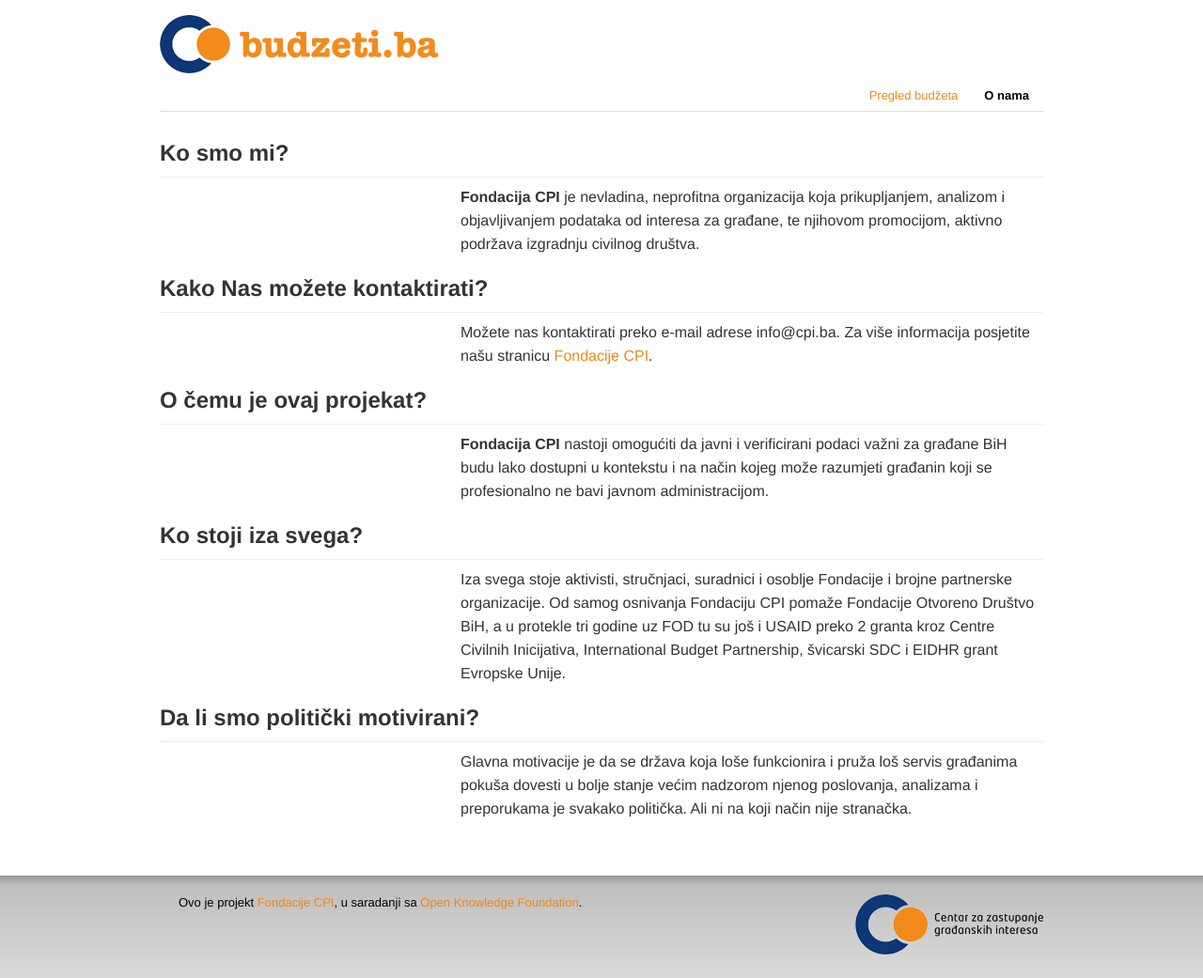
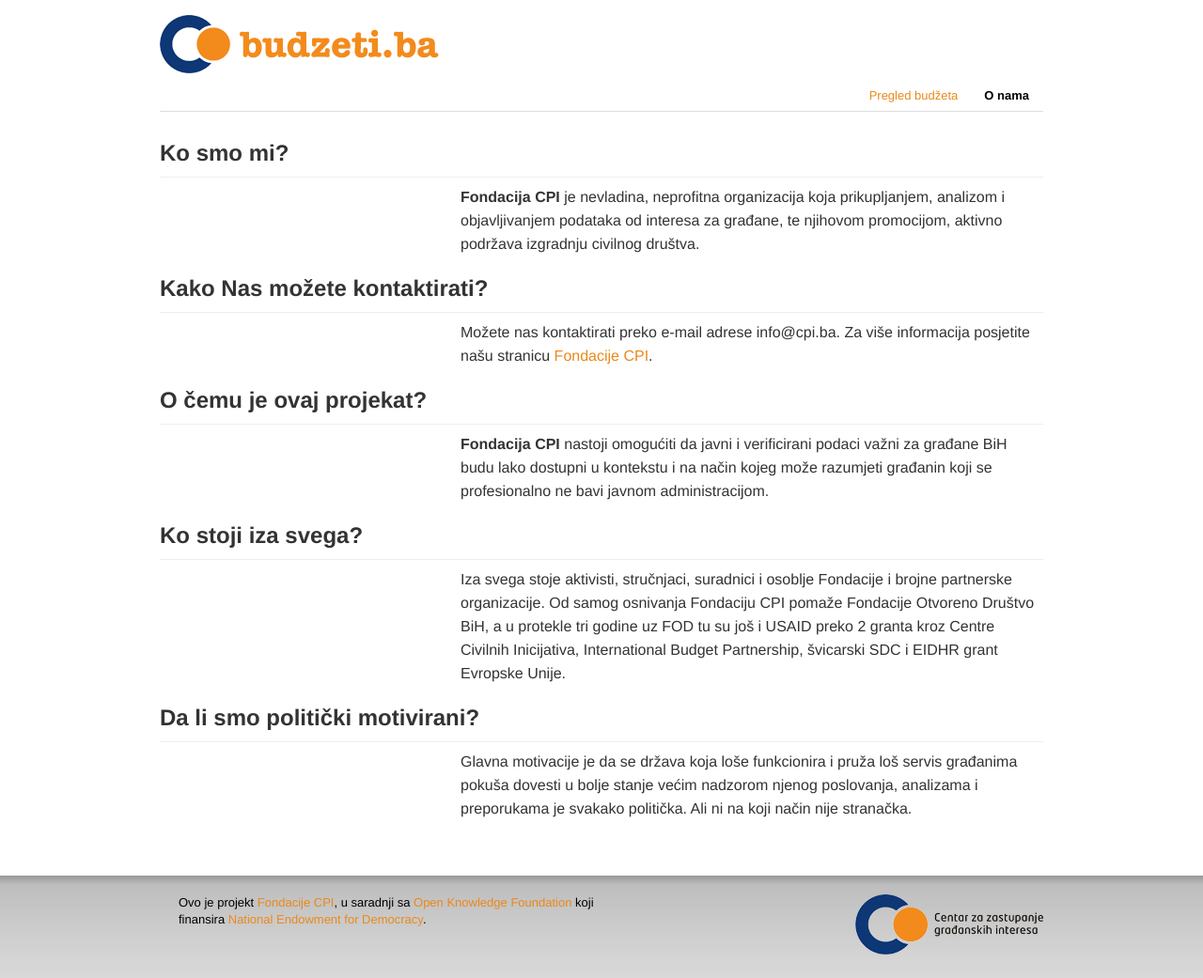
Before and after one commit to openspending/budzeti.ba, a Jekyll site: the page built from about.html, in a window 1280 px wide. Shown: the whole page at 94% size. Built offline with Jekyll 4.4.1, drawn with Linux system fonts in a browser that asks for light colours; nearby versions of some CDN libraries; some web fonts are replaced.

Commit message:
Update _layouts/default.html

```diff
--- a/_layouts/default.html
+++ b/_layouts/default.html
@@ -60,8 +60,8 @@
           <a href="http://cpi.ba"><img src="/img/cpi_small.png" alt="CPI fondacija"></a>
         </div>
         <div class="span6">
-          <p>Ovo je projekt <a href="http://cpi.ba">Fondacije CPI</a>, u saradanji sa <a href="http://okfn.org">Open Knowledge
-            Foundation</a>.</p>
+          <p>Ovo je projekt <a href="http://cpi.ba">Fondacije CPI</a>, u saradnji sa <a href="http://okfn.org">Open Knowledge
+            Foundation</a> koji finansira <a href="http://ned.org">National Endowment for Democracy</a>.</p>
         </div>
       </div>
     </div>
```
